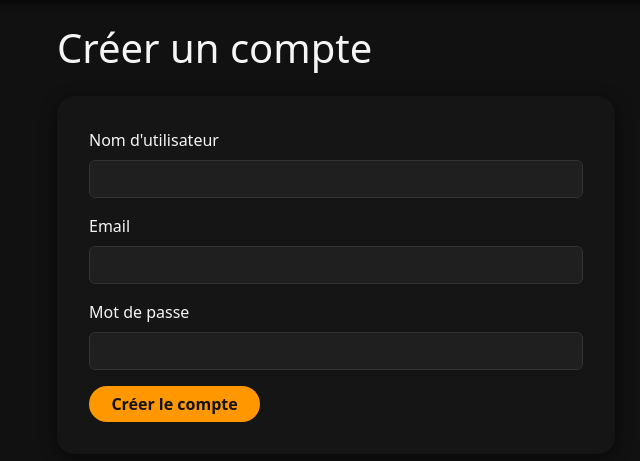
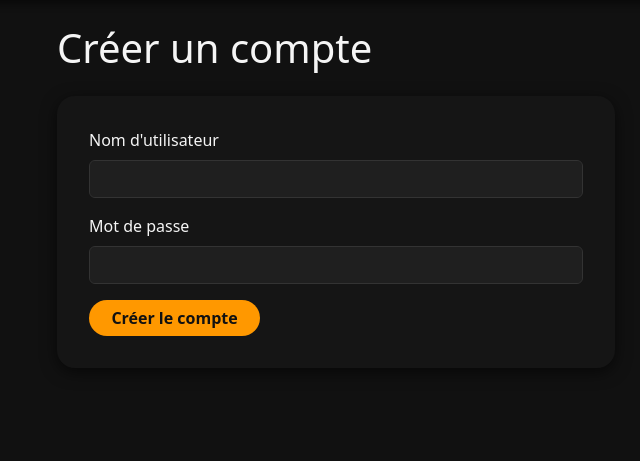
Before and after one commit to SebaPRF/PopCornHub, a Flask app: page /signup in a window 1280 px wide. Shown: the part 74-535 px from the top of the page, without its empty margins (25-665 px from the left). Run offline with Flask 3, Linux system fonts and the light colour scheme; data that the repository does not hold is empty.

Commit message:
J'ai retiré la demande d'insérer une adresse email dans la création de compte.

```diff
--- a/popcornhub-web/app.py
+++ b/popcornhub-web/app.py
@@ -231,34 +231,31 @@ def init_data():
 
 @app.route("/signup", methods=["GET", "POST"])
 def signup():
-    data = load_data()
+    if request.method == "POST":
+        username = request.form.get("username").strip()
+        password = request.form.get("password")
 
-    if request.method == "POST":
-        username = request.form["username"].strip()
-        email = request.form["email"].strip()
-        password = request.form["password"]
+        # Vérifier si l'utilisateur existe déjà
+        for user in data["users"]:
+            if user["username"].lower() == username.lower():
+                flash("Ce nom d'utilisateur existe déjà.", "danger")
+                return redirect(url_for("signup"))
 
-        if not username or not email or not password:
-            flash("Tous les champs sont obligatoires.", "danger")
-            return redirect(url_for("signup"))
+        # Créer le nouvel utilisateur
+        new_user = {
+            "id": len(data["users"]) + 1,
+            "username": username,
+            "password": generate_password_hash(password),
+            "is_admin": False,
+            "favorites": [],
+            "my_library": [],
+            "my_rentals": []
+        }
 
-        if find_user_by_username(data, username) or find_user_by_email(data, email):
-            flash("Nom d'utilisateur ou email déjà utilisé.", "danger")
-            return redirect(url_for("signup"))
+        data["users"].append(new_user)
+        save_data()
 
-        user_id = get_next_id(data["users"])
-        pwd_hash = generate_password_hash(password)
-        data["users"].append(
-            {
-                "id": user_id,
-                "username": username,
-                "email": email,
-                "password_hash": pwd_hash,
-                "is_admin": False,
-            }
-        )
-        save_data(data)
-        flash("Compte créé ! Vous pouvez vous connecter.", "success")
+        flash("Compte créé avec succès ! Vous pouvez maintenant vous connecter.", "success")
         return redirect(url_for("login"))
 
     return render_template("signup.html")
--- a/popcornhub-web/templates/signup.html
+++ b/popcornhub-web/templates/signup.html
@@ -12,10 +12,6 @@
         <input class="form-control" name="username" required>
       </div>
       <div class="mb-3">
-        <label class="form-label">Email</label>
-        <input type="email" class="form-control" name="email" required>
-      </div>
-      <div class="mb-3">
         <label class="form-label">Mot de passe</label>
         <input type="password" class="form-control" name="password" required>
       </div>
```
